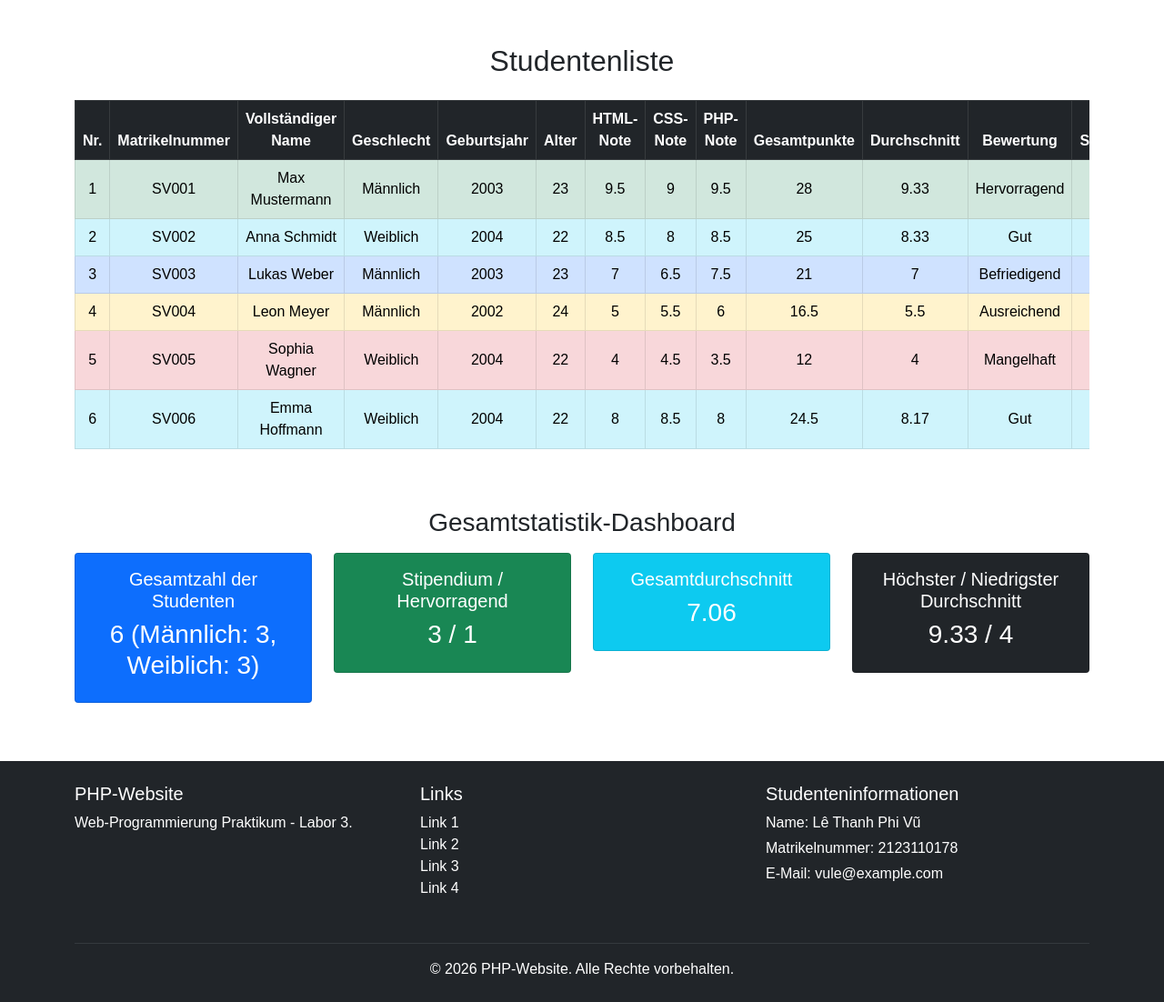
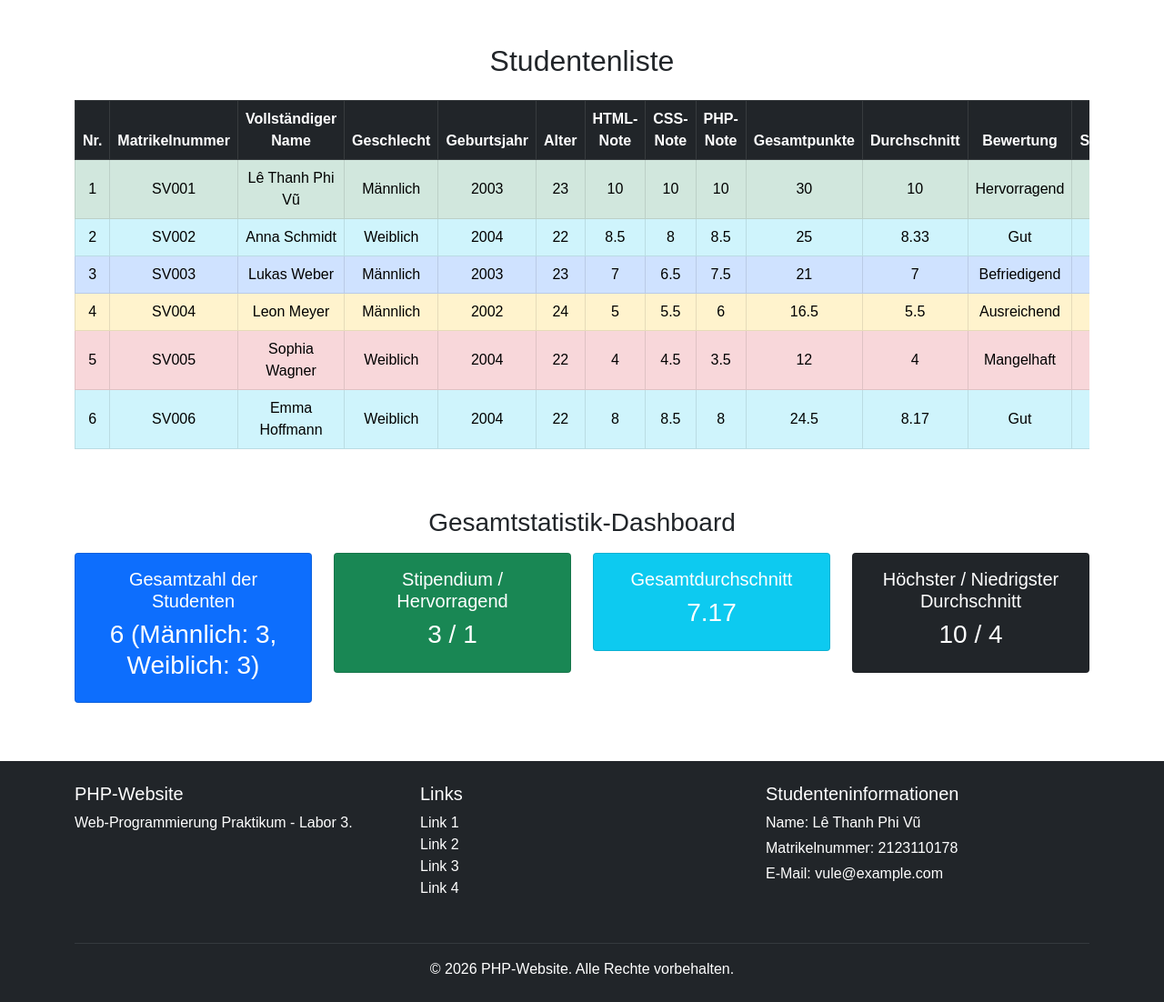
Before and after one commit to lethanhphivu04-lgtm/LeThanhPhiVu_LTW1, a PHP site: page /Lab3/index2.php in a window 1280 px wide. Shown: the part 56-1158 px from the top of the page at 91% size. Run offline with PHP 8.4, Linux system fonts and the light colour scheme.

Commit message:
add student Le Thanh Phi Vu with full 10 marks

```diff
--- a/Lab3/index2.php
+++ b/Lab3/index2.php
@@ -3,7 +3,7 @@ require "includes/header.php";
 require "classes/Student.php";
 
 $studenten = [
-    new Student("SV001", "Max Mustermann", "Männlich", 2003, 9.5, 9.0, 9.5),
+    new Student("SV001", "Lê Thanh Phi Vũ", "Männlich", 2003, 10.0, 10.0, 10.0),
     new Student("SV002", "Anna Schmidt", "Weiblich", 2004, 8.5, 8.0, 8.5),
     new Student("SV003", "Lukas Weber", "Männlich", 2003, 7.0, 6.5, 7.5),
     new Student("SV004", "Leon Meyer", "Männlich", 2002, 5.0, 5.5, 6.0),
```
